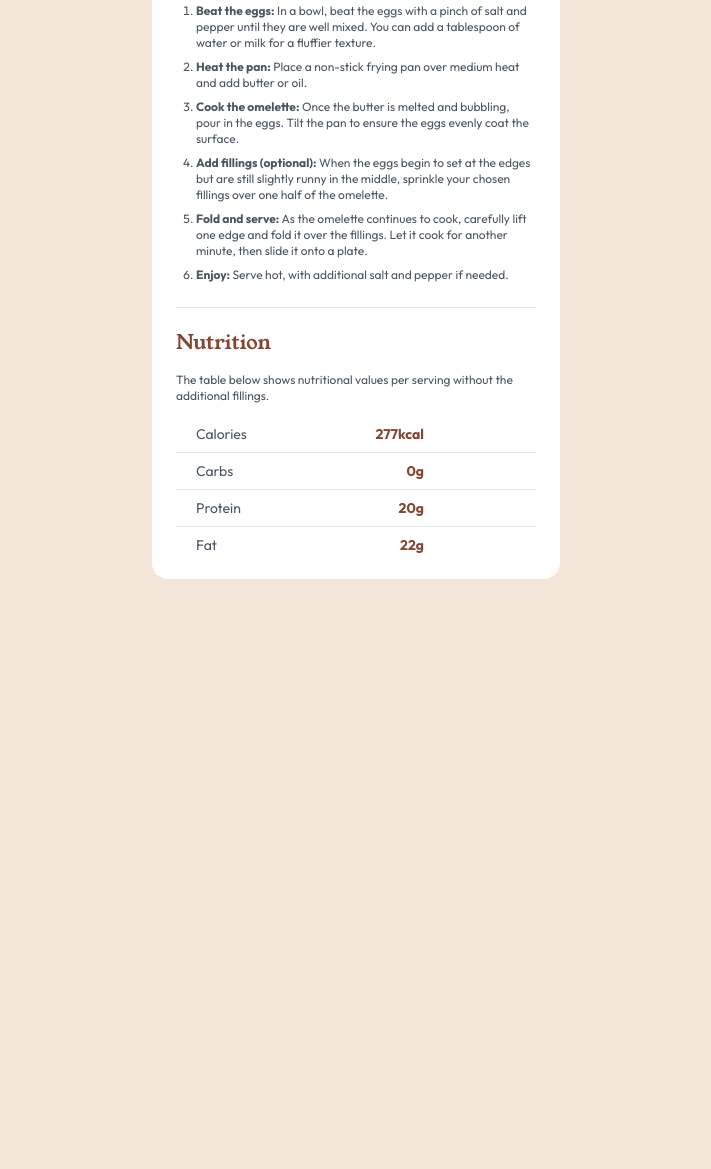
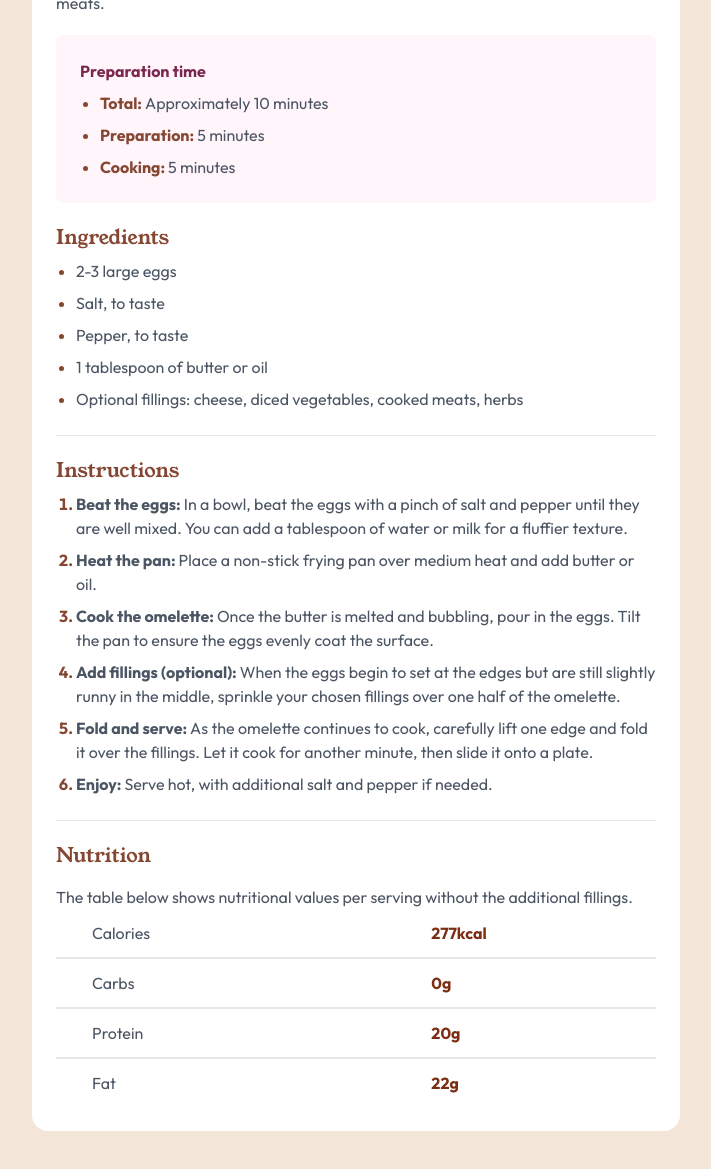
Before and after one commit to sleepypillowz/recipe-page, a website: page src/index.html in a window 1280 px wide. Shown: the part 791-1960 px from the top of the page, without its empty margins (284-995 px from the left). Before the commit the page ends 1434 px from the top, so only its background shows below. Drawn offline with Linux system fonts and the light colour scheme.

Commit message:
fixed problems

```diff
--- a/src/index.html
+++ b/src/index.html
@@ -8,73 +8,72 @@
   <link href="output.css" rel="stylesheet">
 </head>
 <body>
-  <div class="md:grid md:grid-cols-3">
-    <main class="col-start-2 rounded-2xl border-transparent bg-white">
+  <div class="flex items-center justify-center">
+    <main class="rounded-2xl border-transparent bg-white md:m-72">
       <div class="overflow-hidden md:m-6 md:rounded-lg">
         <img class="h-full w-full object-cover" src="../assets/images/image-omelette.jpeg" alt="omelette">
       </div>
       <div class="p-6 md:pt-0">
-        <h1 class="font-youngserif text-3xl text-dark-charcoal">Simple Omelette Recipe</h1>
+        <h1 class="font-youngserif text-4xl text-dark-charcoal">Simple Omelette Recipe</h1>
         <p class="mt-5">An easy and quick dish, perfect for any meal. This classic omelette combines beaten eggs cooked
         to perfection, optionally filled with your choice of cheese, vegetables, or meats.</p>
 
         <div class="mt-5 rounded-lg bg-rose-white p-6">
           <p class="text-base font-bold text-dark-raspberry">Preparation time</p>
-          <ul>
-            <li><b>Total:</b> Approximately 10 minutes</li>
-            <li><b>Preparation:</b> 5 minutes</li>
-            <li><b>Cooking:</b> 5 minutes</li>
+          <ul class="font-bold">
+            <li>Total: <span>Approximately 10 minutes</span></li>
+            <li>Preparation: <span>5 minutes</span></li>
+            <li>Cooking: <span>5 minutes</span></li>
           </ul>
         </div>
 
         <h2 class>Ingredients</h2>
         <ul>
-          <li>2-3 large eggs</li>
-          <li>Salt, to taste</li>
-          <li>Pepper, to taste</li>
-          <li>1 tablespoon of butter or oil</li>
-          <li>Optional fillings: cheese, diced vegetables, cooked meats, herbs</li>
+          <li><span>2-3 large eggs</span></li>
+          <li><span>Salt, to taste</span></li>
+          <li><span>Pepper, to taste</span></li>
+          <li><span>1 tablespoon of butter or oil</span></li>
+          <li><span>Optional fillings: cheese, diced vegetables, cooked meats, herbs</span></li>
         </ul>
-        <hr class="mt-6" />
+        <hr />
 
         <h2>Instructions</h2>
-        <ol class="ml-5 list-decimal">
-          <li><b>Beat the eggs:</b> In a bowl, beat the eggs with a pinch of salt and pepper until they are well mixed.
-          You can add a tablespoon of water or milk for a fluffier texture.</li>
-          <li><b>Heat the pan:</b> Place a non-stick frying pan over medium heat and add butter or oil.</li>
-          <li><b>Cook the omelette:</b> Once the butter is melted and bubbling, pour in the eggs. Tilt the pan to ensure
-          the eggs evenly coat the surface.</li>
-          <li><b>Add fillings (optional):</b> When the eggs begin to set at the edges but are still slightly runny in the
-          middle, sprinkle your chosen fillings over one half of the omelette.</li>
-          <li><b>Fold and serve:</b> As the omelette continues to cook, carefully lift one edge and fold it over the
-          fillings. Let it cook for another minute, then slide it onto a plate.</li>
-          <li><b>Enjoy:</b> Serve hot, with additional salt and pepper if needed.</li>
+        <ol class="ml-5 list-decimal font-bold">
+          <li><b>Beat the eggs: </b> <span>In a bowl, beat the eggs with a pinch of salt and pepper until they are well mixed.
+            You can add a tablespoon of water or milk for a fluffier texture.</span></li>
+          <li><b>Heat the pan: </b> <span>Place a non-stick frying pan over medium heat and add butter or oil.</span></li>
+          <li><b>Cook the omelette: </b> <span>Once the butter is melted and bubbling, pour in the eggs. Tilt the pan to ensure
+            the eggs evenly coat the surface.</span></li>
+          <li><b>Add fillings (optional): </b> <span>When the eggs begin to set at the edges but are still slightly runny in the
+            middle, sprinkle your chosen fillings over one half of the omelette.</span></li>
+          <li><b>Fold and serve: </b><span>As the omelette continues to cook, carefully lift one edge and fold it over the
+            fillings. Let it cook for another minute, then slide it onto a plate.</span></li>
+          <li><b>Enjoy: </b><span>Serve hot, with additional salt and pepper if needed.</span></li>
         </ol>
-        <hr class="mt-6"/>
+        <hr />
 
         <h2 class="mb-4">Nutrition</h2>
         <p>The table below shows nutritional values per serving without the additional fillings.</p>
-        <div class="mt-5 text-sm">
-          <div class="flex flex-row justify-between">
-            <p class="table-key">Calories</p>
-            <p class="table-value">277kcal</p>
-          </div>
-          <hr />
-          <div class="table-flex">
-            <p class="table-key">Carbs</p>
-            <p class="table-value">0g</p>
-          </div>
-          <hr />
-          <div class="table-flex">
-            <p class="table-key">Protein</p>
-            <p class="table-value">20g</p>
-          </div>
-          <hr />
-          <div class="table-flex">
-            <p class="table-key">Fat</p>
-            <p class="table-value">22g</p>
-          </div>
-        </div>
+        <table class="w-full">
+          <tbody>
+            <tr>
+              <td class="table-key" >Calories</td>
+              <td class="table-value">277kcal</td>
+            </tr>
+            <tr>
+              <td class="table-key">Carbs</td>
+              <td class="table-value">0g</td>
+            </tr>
+            <tr>
+              <td class="table-key">Protein</td>
+              <td class="table-value">20g</td>
+            </tr>
+            <tr class="border-b-0">
+              <td class="table-key">Fat</td>
+              <td class="table-value">22g</td>
+            </tr>
+          </tbody>
+        </table>
       </div>
     </main>
   </div>
--- a/src/input.css
+++ b/src/input.css
@@ -7,7 +7,7 @@
 
 @layer base {
   body {
-    @apply mx-7 my-16 bg-eggshell font-outfit text-xs text-gray-600
+    @apply mx-7 my-16 bg-eggshell font-outfit text-base text-gray-600
   }
   h2 {
     @apply mt-5 font-youngserif text-xl text-nutmeg;
@@ -22,18 +22,23 @@
     @apply ml-5 list-disc
   }
   li {
-    @apply mt-2
+    @apply mt-2 text-nutmeg
+  }
+  span {
+    @apply text-gray-600 font-normal
+  }
+  tr {
+    @apply items-center border-b-2 border-b-gray-200
+  }
+  hr {
+    @apply mt-6
   }
 }
 
-.table-flex {
-  @apply flex flex-row justify-between
-}
-
 .table-key {
-  @apply ml-5
+  @apply py-3 pl-9
 }
 
 .table-value {
-  @apply mr-14  font-bold text-nutmeg md:mr-28
+  @apply font-bold text-orange-900
 }
```
Also changed, not shown: README.md, src/output.css.
